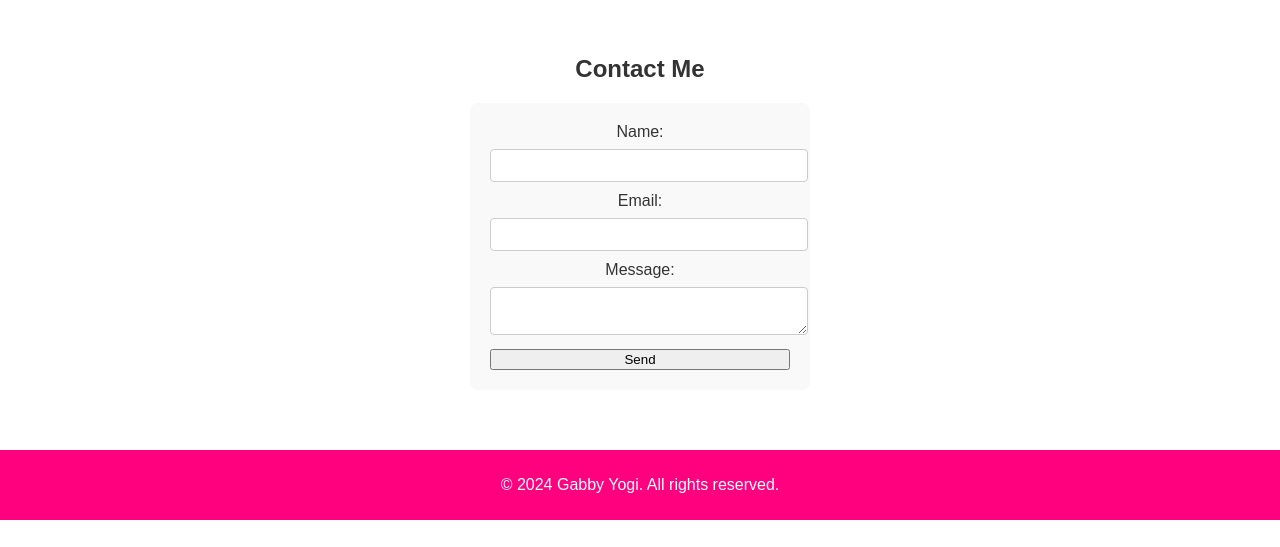
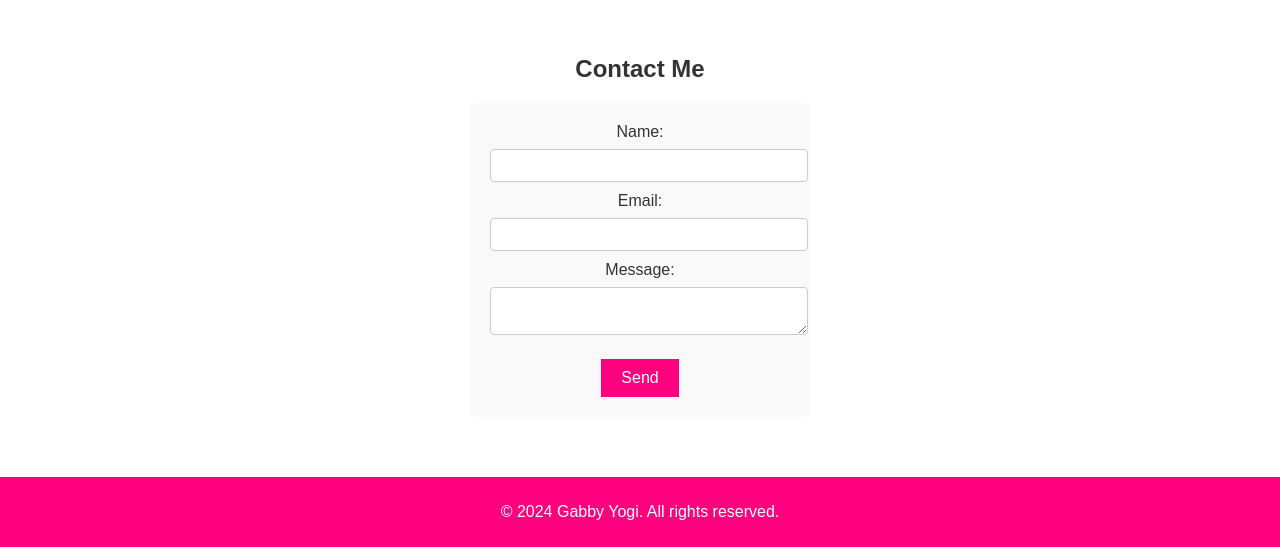
Before and after one commit to gabrielanp/GabbyYogi, a plain HTML site: page index.html in a window 1280 px wide. Shown: the part 1617-2164 px from the top of the page. Before the commit the page ends 2137 px from the top, so only its background shows below. Drawn offline with Linux system fonts and the light colour scheme.

Commit message:
Update styles.css

```diff
--- a/styles.css
+++ b/styles.css
@@ -88,10 +88,19 @@ input, textarea {
     border-radius: 4px;
 }
 
-button[type="submit"] {
-    width: 100%;
+button {
+    background-color: #ff007f;
+    color: white;
+    border: none;
+    padding: 10px 20px;
+    cursor: pointer;
+    font-size: 16px;
+    margin-top: 10px;
 }
 
+button:hover {
+    background-color: #e60073;
+}
 footer {
     background-color: #ff007f;
     color: white;
```
